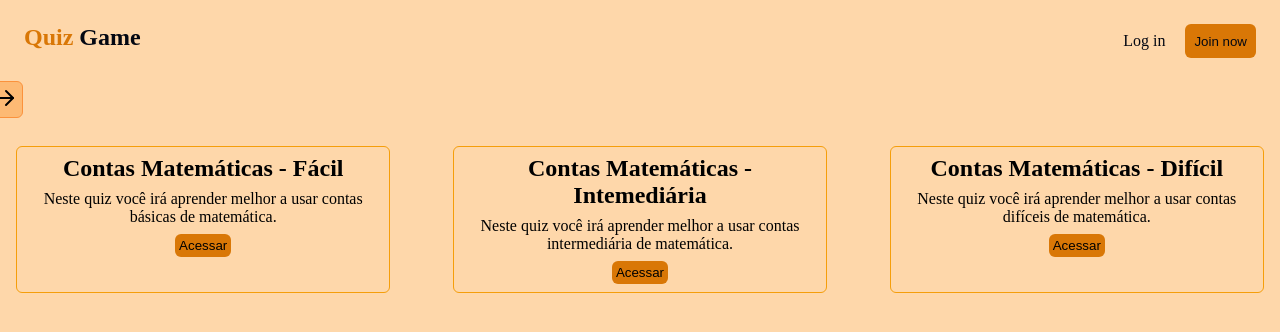
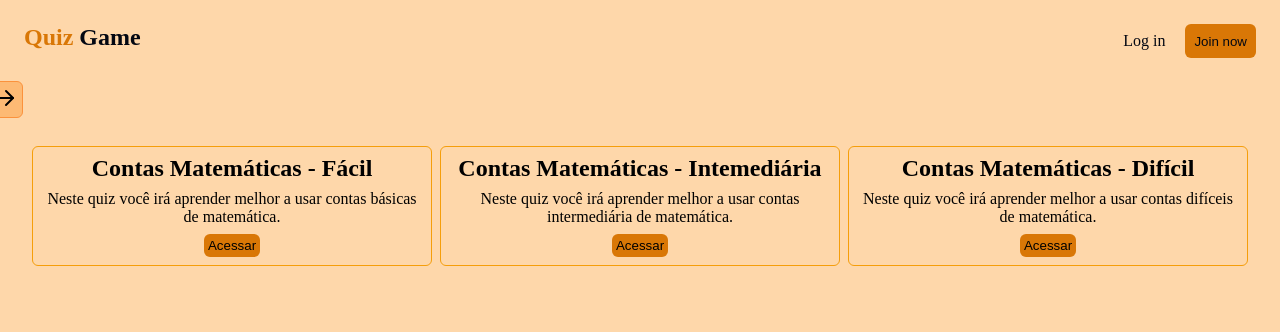
Before and after one commit to GabrielRSiqueira18/quiz-game-react, a React (Vite) app: page / in a window 1280 px wide. Shown: the top 332 px of the page. Built offline with nearby package versions, Linux system fonts and the light colour scheme.

Commit message:
styles: improve the quiz-wrapper styles

```diff
--- a/src/components/QuizBox/styles.module.css
+++ b/src/components/QuizBox/styles.module.css
@@ -1,7 +1,7 @@
 .container-quiz-box {
   border: 1px solid var(--orange-500);
   border-radius: 6px;
-  width: 30%;
+  width: 400px;
   padding: 0.5rem;
   text-align: center;
   display: flex;
--- a/src/pages/home.module.css
+++ b/src/pages/home.module.css
@@ -8,6 +8,8 @@
 .quiz-wrapper {
   display: flex;
   flex-wrap: wrap;
-  justify-content: space-between;
+  gap: 0.5rem;
+  justify-content: center;
+  align-items: center;
   width: 100%;
 }
```
